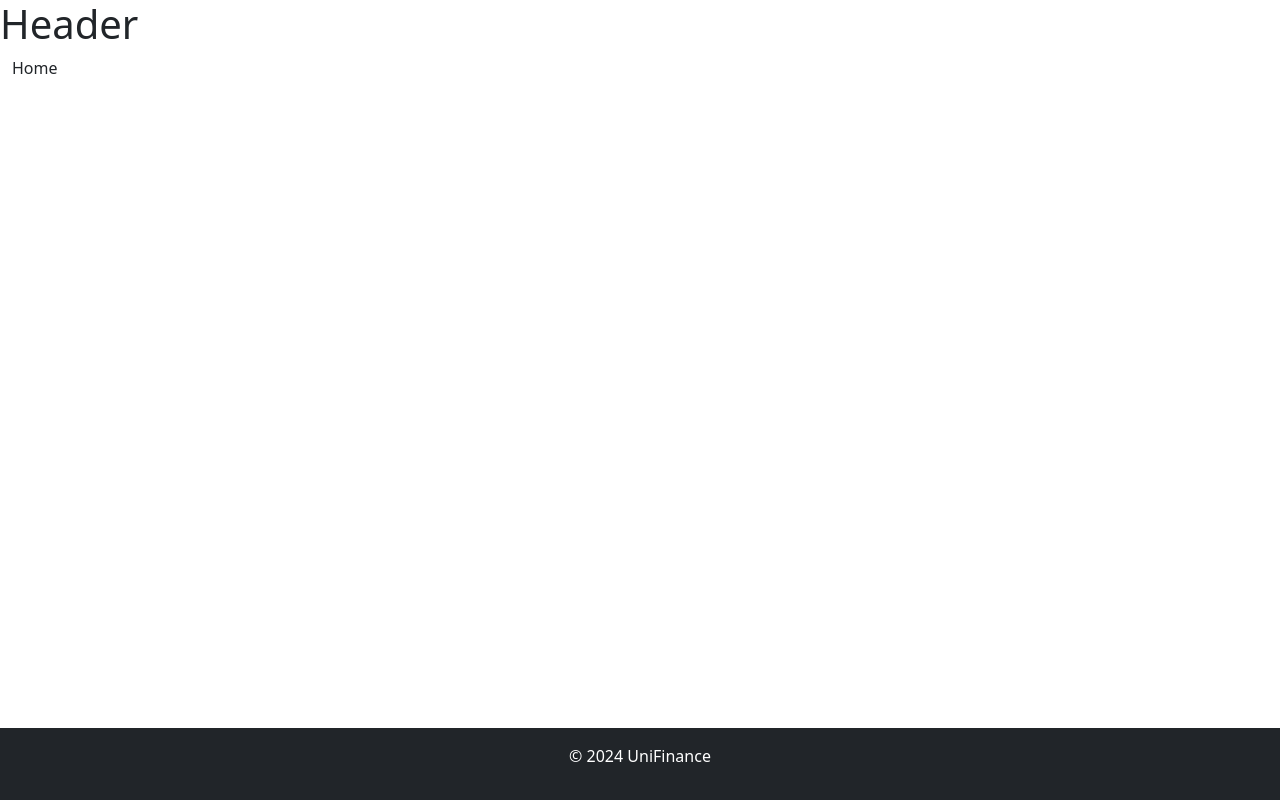
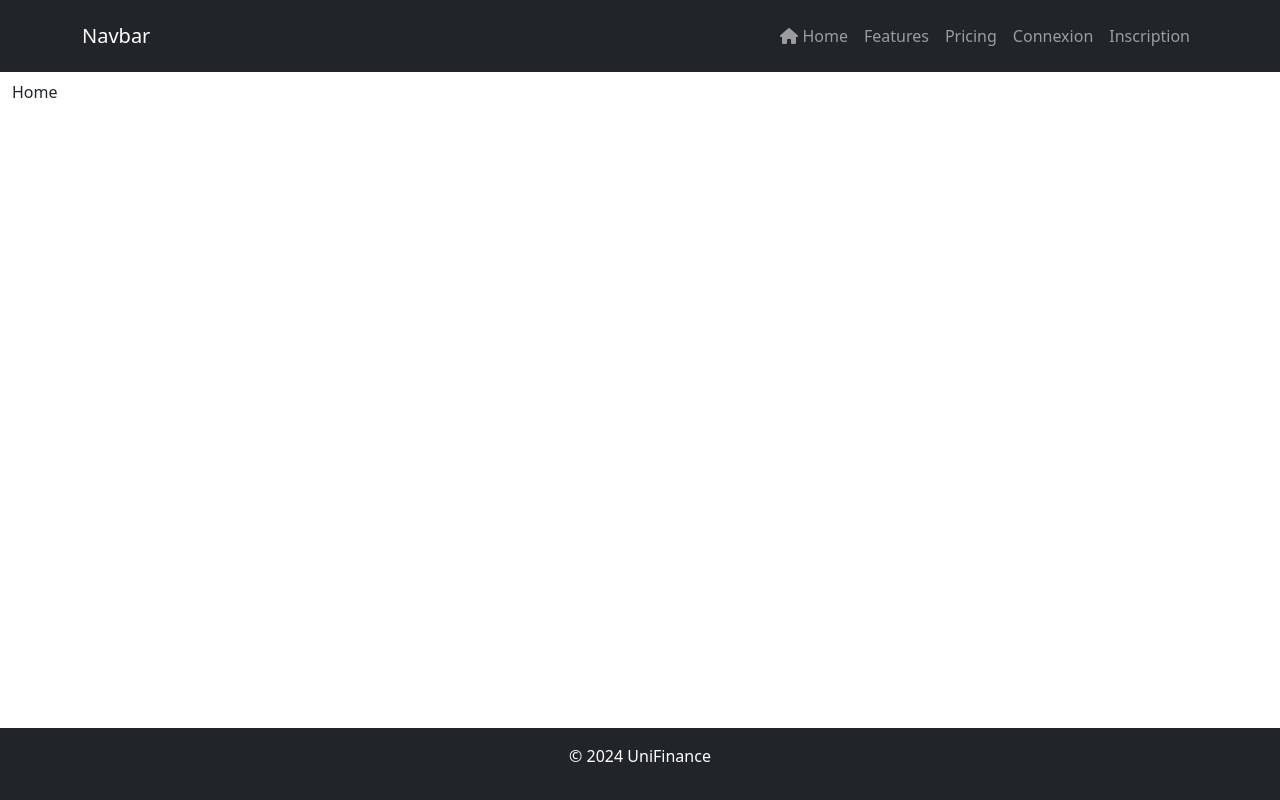
Before and after one commit to DeathFull/3PROJ-Web, a React (Vite) app: page / in a window 1280 px wide. Built offline with nearby package versions, Linux system fonts and the light colour scheme.

Commit message:
AuthContext Jwt Token

```diff
--- a/package.json
+++ b/package.json
@@ -10,6 +10,11 @@
     "preview": "vite preview"
   },
   "dependencies": {
+    "@fortawesome/fontawesome-svg-core": "^6.5.1",
+    "@fortawesome/free-brands-svg-icons": "^6.5.1",
+    "@fortawesome/free-regular-svg-icons": "^6.5.1",
+    "@fortawesome/free-solid-svg-icons": "^6.5.1",
+    "@fortawesome/react-fontawesome": "^0.2.0",
     "bootstrap": "^5.3.3",
     "react": "^18.2.0",
     "react-bootstrap": "^2.10.1",
--- a/src/App.tsx
+++ b/src/App.tsx
@@ -1,10 +1,15 @@
 import { createBrowserRouter, RouterProvider } from "react-router-dom";
 import MainPage from "./components/MainPage.tsx";
+import { AuthContextProvider } from "./context/AuthContext.tsx";
 
 const router = createBrowserRouter([
   {
     path: "/",
-    element: <MainPage />,
+    element: (
+      <AuthContextProvider>
+        <MainPage />
+      </AuthContextProvider>
+    ),
     children: [
       {
         path: "",
--- a/src/components/Header.tsx
+++ b/src/components/Header.tsx
@@ -1,8 +1,29 @@
+import { Container, Nav, Navbar } from "react-bootstrap";
+import { FontAwesomeIcon } from "@fortawesome/react-fontawesome";
+import { faHome } from "@fortawesome/free-solid-svg-icons";
+import { AuthContext } from "../context/AuthContext.tsx";
+import { useContext } from "react";
+
 function Header() {
+  const { isLogged } = useContext(AuthContext);
+
+  console.log(isLogged());
+
   return (
-    <div>
-      <h1>Header</h1>
-    </div>
+    <Navbar data-bs-theme={"dark"} bg={"dark"} className={"p-3 mb-2"}>
+      <Container>
+        <Navbar.Brand href="#home">Navbar</Navbar.Brand>
+        <Nav className="ms-auto">
+          <Nav.Link href="#home">
+            <FontAwesomeIcon icon={faHome} /> Home
+          </Nav.Link>
+          <Nav.Link href="#features">Features</Nav.Link>
+          <Nav.Link href="#pricing">Pricing</Nav.Link>
+          <Nav.Link href="../login">Connexion</Nav.Link>
+          <Nav.Link href="../register">Inscription</Nav.Link>
+        </Nav>
+      </Container>
+    </Navbar>
   );
 }
 
--- /dev/null
+++ b/src/context/AuthContext.tsx
@@ -0,0 +1,33 @@
+import { createContext, ReactNode, useEffect, useState } from "react";
+
+const AuthContext = createContext({
+  token: "",
+  isLogged: () => Boolean(),
+});
+
+function AuthContextProvider({ children }: { children: ReactNode }) {
+  const [token, setToken] = useState("");
+  useEffect(() => {
+    const localToken = localStorage.getItem("token");
+    if (localToken !== null) {
+      const tokenData = JSON.parse(localToken);
+      if (tokenData) setToken(tokenData);
+    }
+  }, []);
+
+  useEffect(() => {
+    localStorage.setItem("token", JSON.stringify(token));
+  }, [token]);
+
+  function isLogged() {
+    return token !== "";
+  }
+
+  return (
+    <AuthContext.Provider value={{ token, isLogged }}>
+      {children}
+    </AuthContext.Provider>
+  );
+}
+
+export { AuthContext, AuthContextProvider };
```
Also changed, not shown: 1 other file (tests, documents, lock files or other folders).
